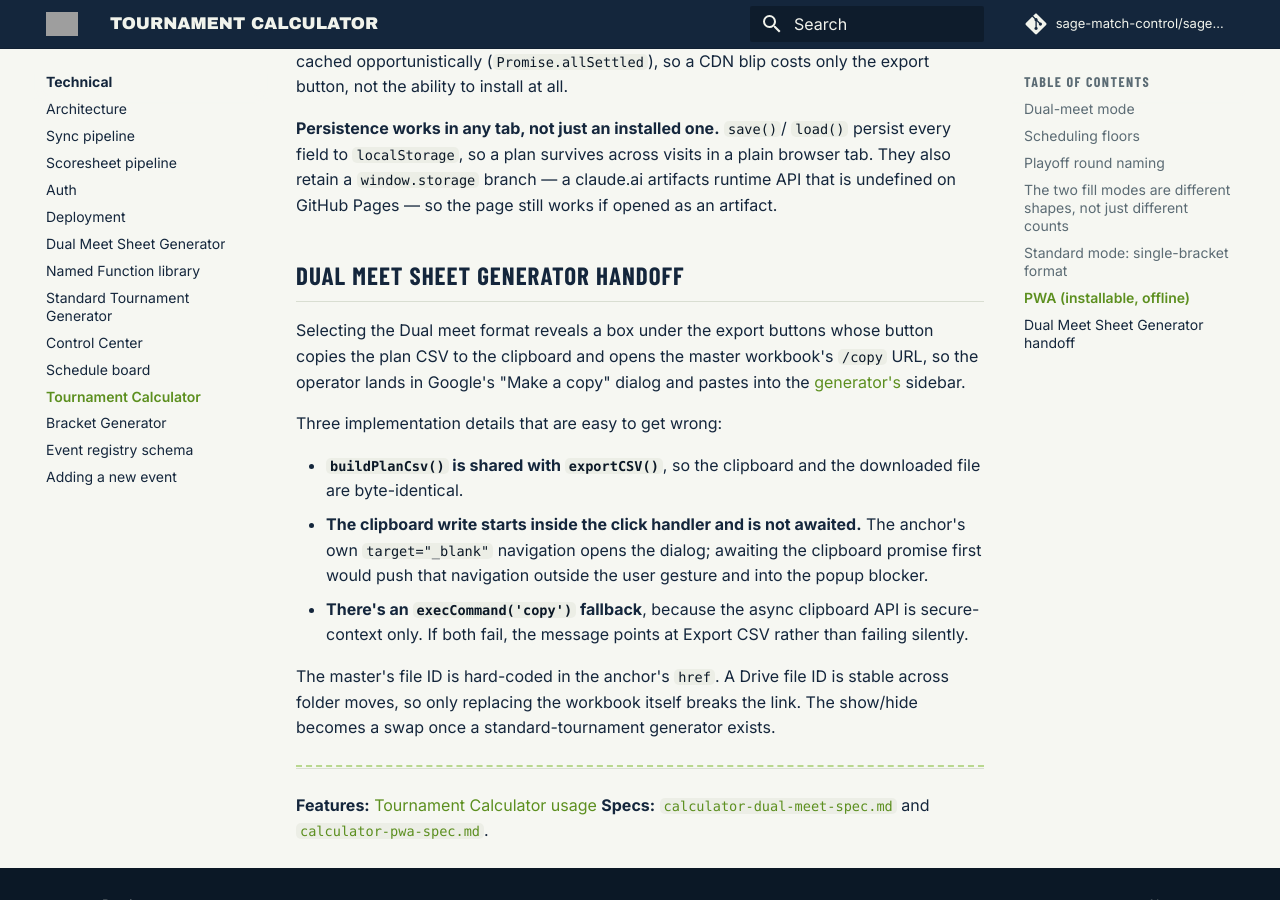
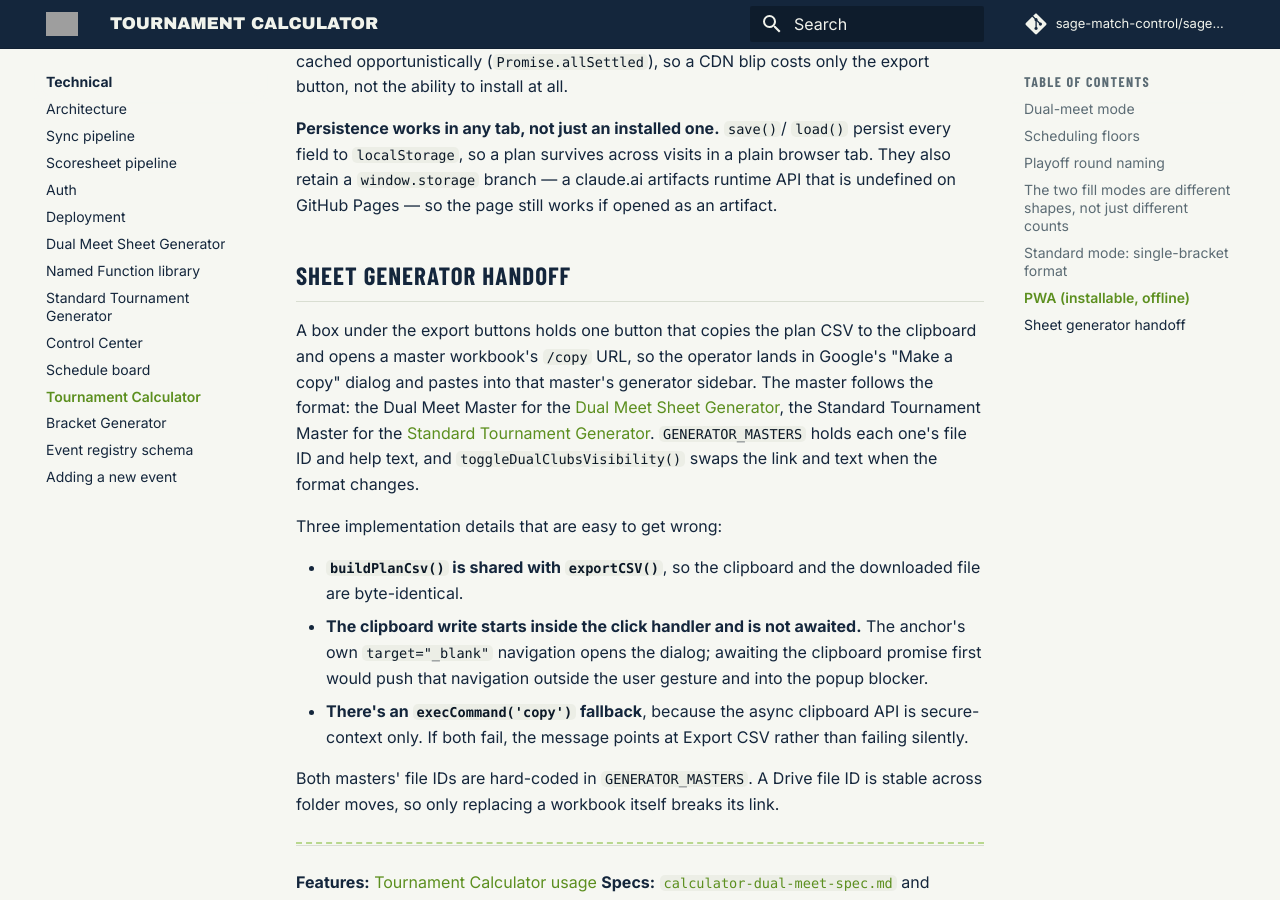
Before and after one commit to sage-match-control/sage-docs, an MkDocs documentation site: the page built from docs/technical/tournament-calculator.md, in a window 1280 px wide and 900 px high, scrolled down 4135 px. Built offline with MkDocs 1.6.1 and Material for MkDocs 9.7.7, drawn with Linux system fonts in a browser that asks for light colours; comment, search, counter and statistics services are not loaded.

Commit message:
Document the calculator's standard-tournament generator handoff
Co-Authored-By: Claude Opus 5 <noreply@anthropic.com>

```diff
--- a/docs/technical/tournament-calculator.md
+++ b/docs/technical/tournament-calculator.md
@@ -178,13 +178,18 @@ visits in a plain browser tab. They also retain a `window.storage` branch —
 a claude.ai artifacts runtime API that is undefined on GitHub Pages — so the
 page still works if opened as an artifact.
 
-## Dual Meet Sheet Generator handoff
+## Sheet generator handoff
 
-Selecting the Dual meet format reveals a box under the export buttons whose
-button copies the plan CSV to the clipboard and opens the master workbook's
-`/copy` URL, so the operator lands in Google's "Make a copy" dialog and
-pastes into the
-[generator's](dual-meet-sheet-generator.md) sidebar.
+A box under the export buttons holds one button that copies the plan CSV to
+the clipboard and opens a master workbook's `/copy` URL, so the operator
+lands in Google's "Make a copy" dialog and pastes into that master's
+generator sidebar. The master follows the format: the Dual Meet Master for
+the [Dual Meet Sheet Generator](dual-meet-sheet-generator.md), the Standard
+Tournament Master for the
+[Standard Tournament Generator](standard-tournament-generator.md).
+`GENERATOR_MASTERS` holds each one's file ID and help text, and
+`toggleDualClubsVisibility()` swaps the link and text when the format
+changes.
 
 Three implementation details that are easy to get wrong:
 
@@ -198,10 +203,9 @@ Three implementation details that are easy to get wrong:
   API is secure-context only. If both fail, the message points at Export CSV
   rather than failing silently.
 
-The master's file ID is hard-coded in the anchor's `href`. A Drive file ID is
-stable across folder moves, so only replacing the workbook itself breaks the
-link. The show/hide becomes a swap once a standard-tournament generator
-exists.
+Both masters' file IDs are hard-coded in `GENERATOR_MASTERS`. A Drive file
+ID is stable across folder moves, so only replacing a workbook itself breaks
+its link.
 
 ---
 **Features:** [Tournament Calculator usage](../features/tournament-calculator.md)
```
Also changed, not shown: docs/features/standard-tournament-generator.md (+4 -1 lines), docs/features/tournament-calculator.md (+12 -9 lines).
